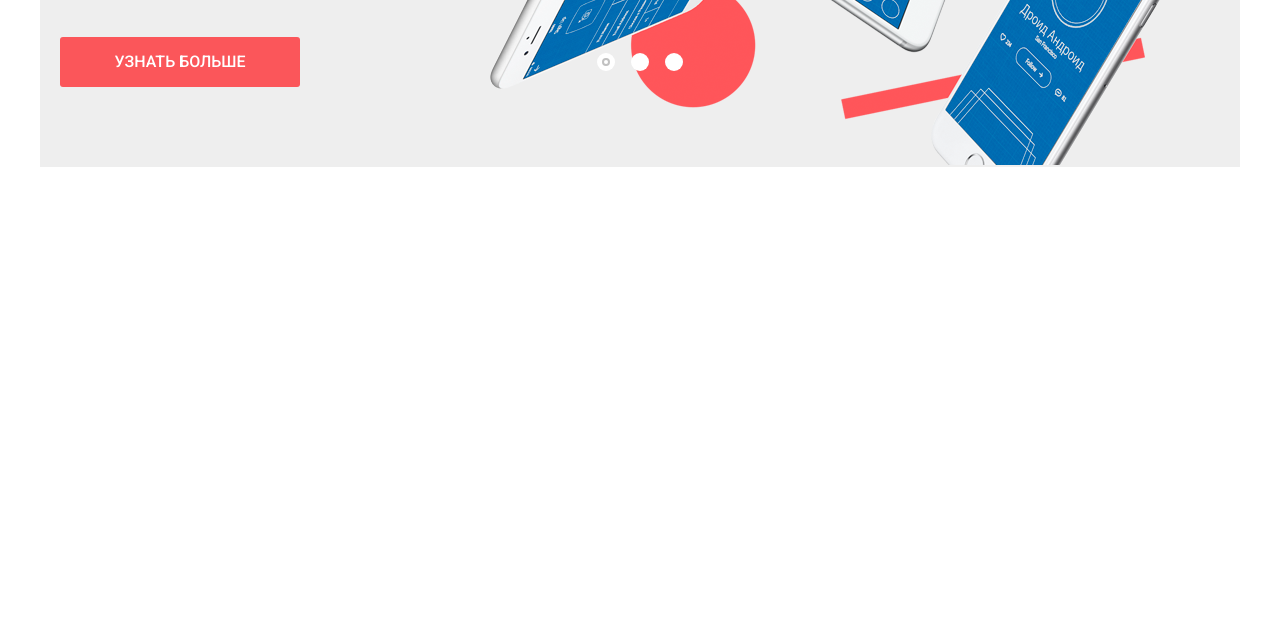
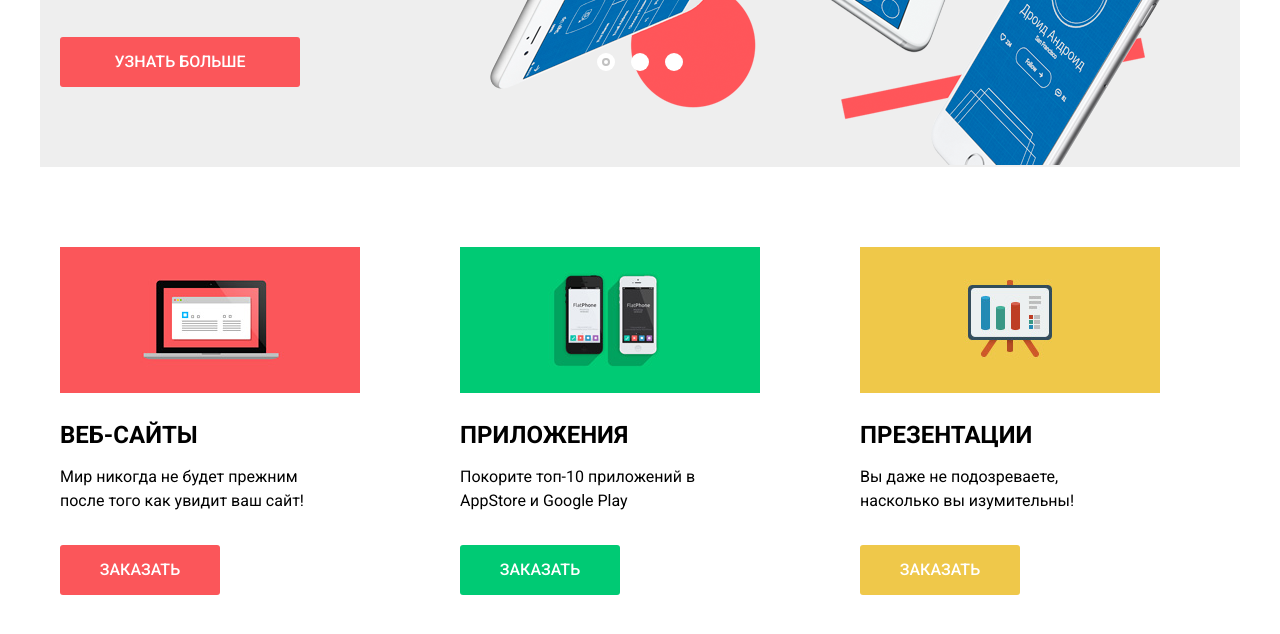
Before and after one commit to EfimovaN/design-studio, a plain HTML site: page index.html in a window 1280 px wide. Shown: the part 378-1012 px from the top of the page. Before the commit the page ends 800 px from the top, so only its background shows below. Drawn offline with nearby package versions, Linux system fonts and the light colour scheme.

Commit message:
Products

```diff
--- a/css/main.css
+++ b/css/main.css
@@ -9,8 +9,11 @@ body {
   font-weight: 400;
   color: #000000;
 
+  background-color: #ffffff;
+}
 
-  background-color: #ffffff;
+.none {
+  display: none;
 }
 
 .visually-hidden {
@@ -280,3 +283,54 @@ html {box-sizing: border-box;
 .slider-item .button {
   width: 240px;
 }
+
+/* Products */
+
+.products {
+  margin: 0;
+  margin-top: 80px;
+  padding: 0 20px;
+}
+
+.products-list {
+  margin: 0;
+  padding: 0;
+  display: flex;
+  list-style: none;
+}
+
+.products-item {
+  box-sizing: border-box;
+  min-width: 300px;
+  margin-right: 100px;
+  margin-bottom: 80px;
+}
+
+.products-title {
+  font-size: 24px;
+  font-weight: 700;
+  text-transform: uppercase;
+  margin-top: 23px;
+  margin-bottom: 18px;
+}
+
+.products-item p {
+  width: 255px;
+}
+
+.products-item .button {
+  width: 160px;
+  margin-top: 32px;
+}
+
+.btn-app {background-color: #00ca74;}
+
+.btn-app:hover,
+.btn-app:focus {background-color: #00bc6c;}
+.btn-app:active {background-color: #00aa62;}
+
+.btn-present {background-color: #efc84a;}
+
+.btn-present:hover,
+.btn-present:focus {background-color: #eab534;}
+.btn-present:active {background-color: #e5a722;}
--- a/index.html
+++ b/index.html
@@ -67,7 +67,36 @@
             <a class="slider-item-button button" href="#">Узнать больше</a>
           </li>
         </ul>
+      </section>
 
+      <section class="products">
+        <h2 class="visually-hidden">Наши продукты</h2>
+        <ul class="products-list">
+          <li class="products-item">
+            <img src="img/product-web.jpg" width="300" height="146" alt="Веб-сайты">
+            <h3 class="products-title">Веб-сайты</h3>
+            <p>
+              Мир никогда не будет прежним после того как увидит ваш сайт!
+            </p>
+            <a class="button" href="catalog.html">Заказать</a>
+          </li>
+          <li class="products-item">
+            <img src="img/product-app.jpg" width="300" height="146" alt="Приложения">
+            <h3 class="products-title">Приложения</h3>
+            <p>
+              Покорите топ-10 приложений в AppStore и Google Play
+            </p>
+            <a class="button btn-app" href="catalog.html">Заказать</a>
+          </li>
+          <li class="products-item">
+            <img src="img/product-present.jpg" width="300" height="146" alt="Презентации">
+            <h3 class="products-title">Презентации</h3>
+            <p>
+              Вы даже не подозреваете,  насколько вы изумительны!
+            </p>
+            <a class="button btn-present" href="catalog.html">Заказать</a>
+          </li>
+        </ul>
       </section>
 
 
```
Also changed, not shown: img/product-app.jpg (added), img/product-present.jpg (added), img/product-web.jpg (added).
